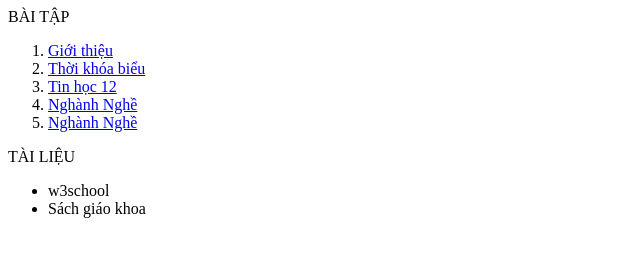
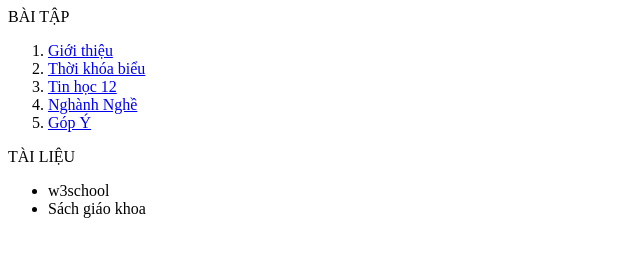
Before and after one commit to htufng/htufngvipro113, a plain HTML site: page list.html in a window 1280 px wide. Shown: the full height of the page, 0-640 px from the left. Drawn offline with Linux system fonts and the light colour scheme.

Commit message:
Change link text from 'Nghành Nghề' to 'Góp Ý'

```diff
--- a/list.html
+++ b/list.html
@@ -1,3 +1,4 @@
+
 <html>
   <head>
     <meta charset="utf-8">
@@ -9,7 +10,7 @@
       <li> <a href="contents/tkb.html" target="noidung"> Thời khóa biểu </a> </li>
       <li> <a href="contents/tinhoc12.html" target="noidung"> Tin học 12 </a> </li>
       <li> <a href="contents/ngành nghề.html" target="noidung"> Nghành Nghề </a> </li>
-      <li> <a href="contents/Bai7-NV2.html" target="noidung"> Nghành Nghề </a> </li>
+      <li> <a href="contents/Bai7-NV2.html" target="noidung"> Góp Ý </a> </li>
     </ol>
     TÀI LIỆU
     <ul>
```
